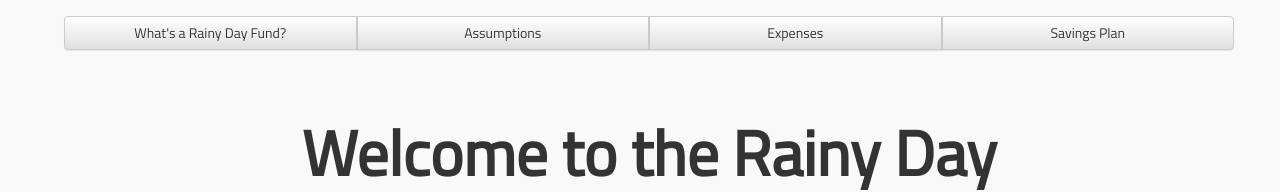
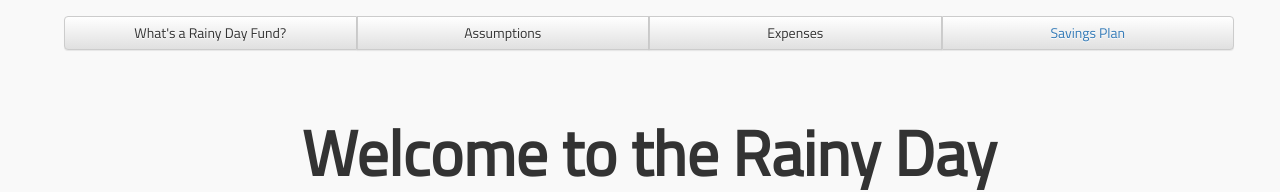
Before and after one commit to ryanjyost/rainy-day-fund, a React (Create React App) app: page / in a window 1280 px wide. Shown: the top 192 px of the page. Built offline with nearby package versions, Linux system fonts and the light colour scheme.

Commit message:
experiment with Link component on gh pages

```diff
--- a/src/components/MenuBar.js
+++ b/src/components/MenuBar.js
@@ -1,6 +1,7 @@
 //src/components/MenuBar.js
 
 import React from 'react';
+import {Link} from 'react-router'
 import { ButtonGroup, Button } from 'react-bootstrap';
 
 const Menubar = () => {
@@ -11,7 +12,7 @@ const Menubar = () => {
             <Button className="menu-btn" href="/rainy-day-fund/#/what-is-a-rainy-day-fund">What's a Rainy Day Fund?</Button>
             <Button className="menu-btn" href="/rainy-day-fund/#/assumptions">Assumptions</Button>
             <Button className="menu-btn" href="/rainy-day-fund/#/expenses">Expenses</Button>
-            <Button className="menu-btn" href="/rainy-day-fund/#/savings-plan">Savings Plan</Button>
+            <Button className="menu-btn" href="#"><Link to="savings-plan">Savings Plan</Link></Button>
           </ButtonGroup>
   )
 }
```
